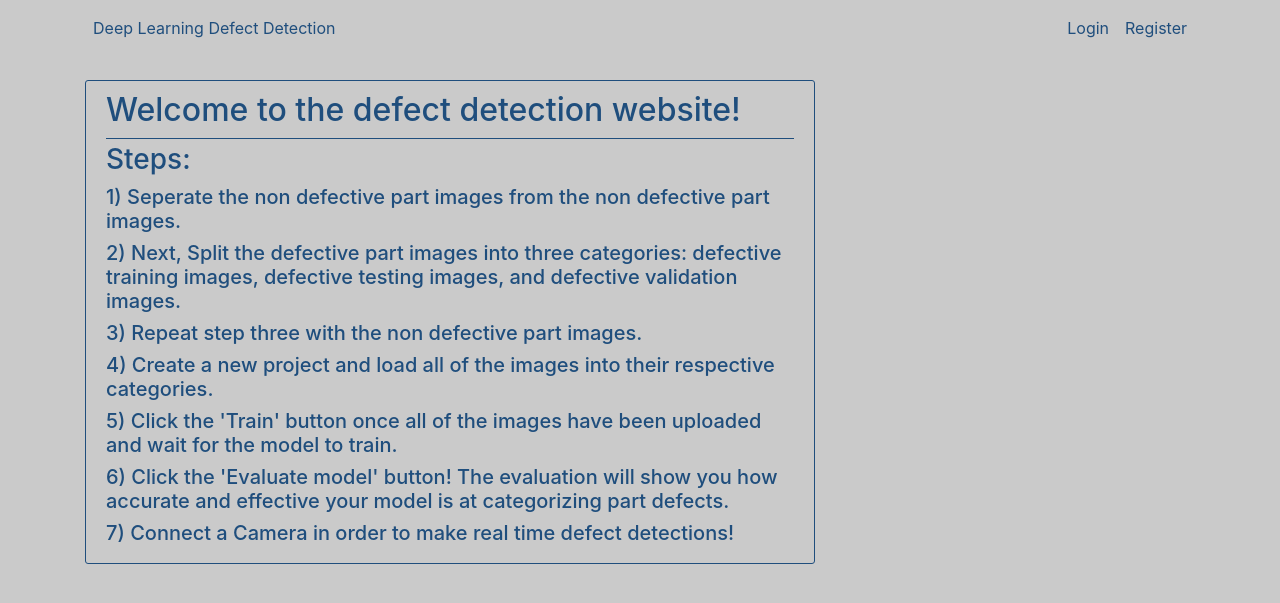
After one commit to tavin1248/Senior-Project, a Django app: template learningWebsite/templates/learningWebsite/HowTo.html in a window 1280 px wide. The commit adds this page. Shown: the top 603 px of the page. Run offline with Django 3.2, Linux system fonts and the light colour scheme; the template is opened without the code that fills it, so the values that code supplies are empty; parts of the project's set-up code (start-up, migrations or seed data) failed here and were passed over; some libraries are stand-ins or nearby versions.

Commit message:
Add files via upload

```diff
--- /dev/null
+++ b/learningWebsite/templates/learningWebsite/HowTo.html
@@ -0,0 +1,42 @@
+<!-- Tavin Ardell
+    000754847
+    "I have neither given nor received unauthorized aid in completing this work, nor have I used someone else's work as my own" -->
+
+    {% extends "learningWebsite/base.html" %}
+
+    {% block content %}
+        <article class="media content-section">
+            <div class="media-body">
+                <div class="article-metadata">
+                    <div>
+                        <h2><a class="article-title">Welcome to the defect detection website!</a></h2>
+                    </div>
+                </div>
+                    <h3>
+                        <a class="article-content">Steps:</a>
+                    </h3>
+                    <h5>
+                        <a class="article-content">1) Seperate the non defective part images from the non defective part images.</a>
+                    </h5>
+                    <h5>
+                        <a class="article-content">2) Next, Split the defective part images into three categories: defective training images, defective testing images, and defective validation images.</a>
+                    </h5>
+                    <h5>
+                        <a class="article-content">3) Repeat step three with the non defective part images.</a>
+                    </h5>
+                    <h5>
+                        <a class="article-content">4) Create a new project and load all of the images into their respective categories.</a>
+                    </h5>
+                    <h5>
+                        <a class="article-content">5) Click the 'Train' button once all of the images have been uploaded and wait for the model to train.</a>
+                    </h5>
+                    <h5>
+                        <a class="article-content">6) Click the 'Evaluate model' button! The evaluation will show you how accurate and effective your model is at categorizing part defects.</a>
+                    </h5>
+                    <h5>
+                        <a class="article-content">7) Connect a Camera in order to make real time defect detections!</a>
+                    </h5>
+
+            </div>
+        </article>
+    {% endblock content %}
--- a/learningWebsite/templates/learningWebsite/home.html
+++ b/learningWebsite/templates/learningWebsite/home.html
@@ -17,9 +17,9 @@
     <article class="mdeia content-section">
         <div class="media-body">
             <div class="article-metadata">
-                <a class="article-content mr-2" href="{% url 'profile' %}">Documentation</a>
+                <a class="article-content mr-2" href="{% url 'how-to' %}">Documentation</a>
             </div>
-            <h2><a class="article-title" href='{%url 'profile' %}'>How-To Explainations</a>
+            <h2><a class="nav-item nav-link" href= "{% url 'how-to' %}">How-To Explainations</a></h2>
         </div>
     </article>
 
```
Also changed, not shown: learningWebsite/templates/learningWebsite/LoadModel.html (+8 -2 lines).
